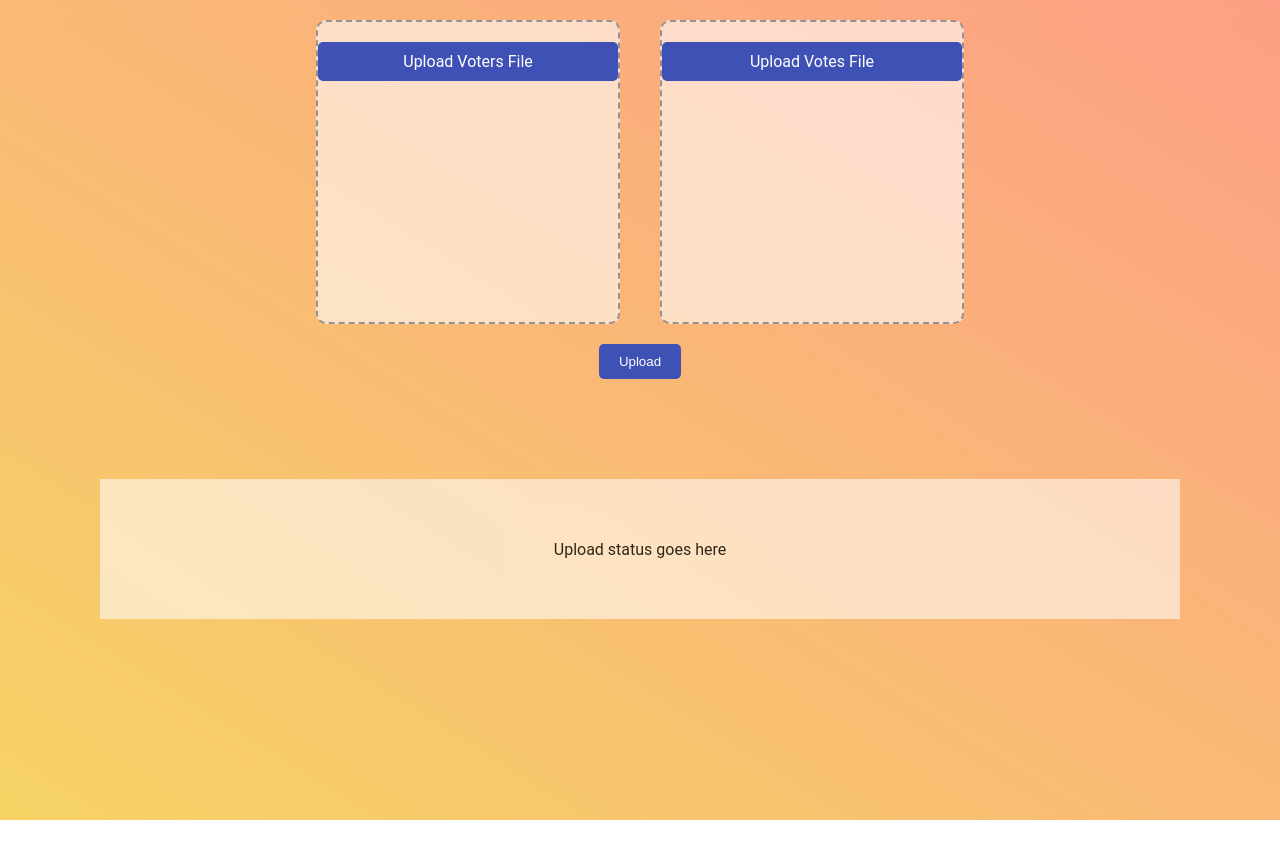
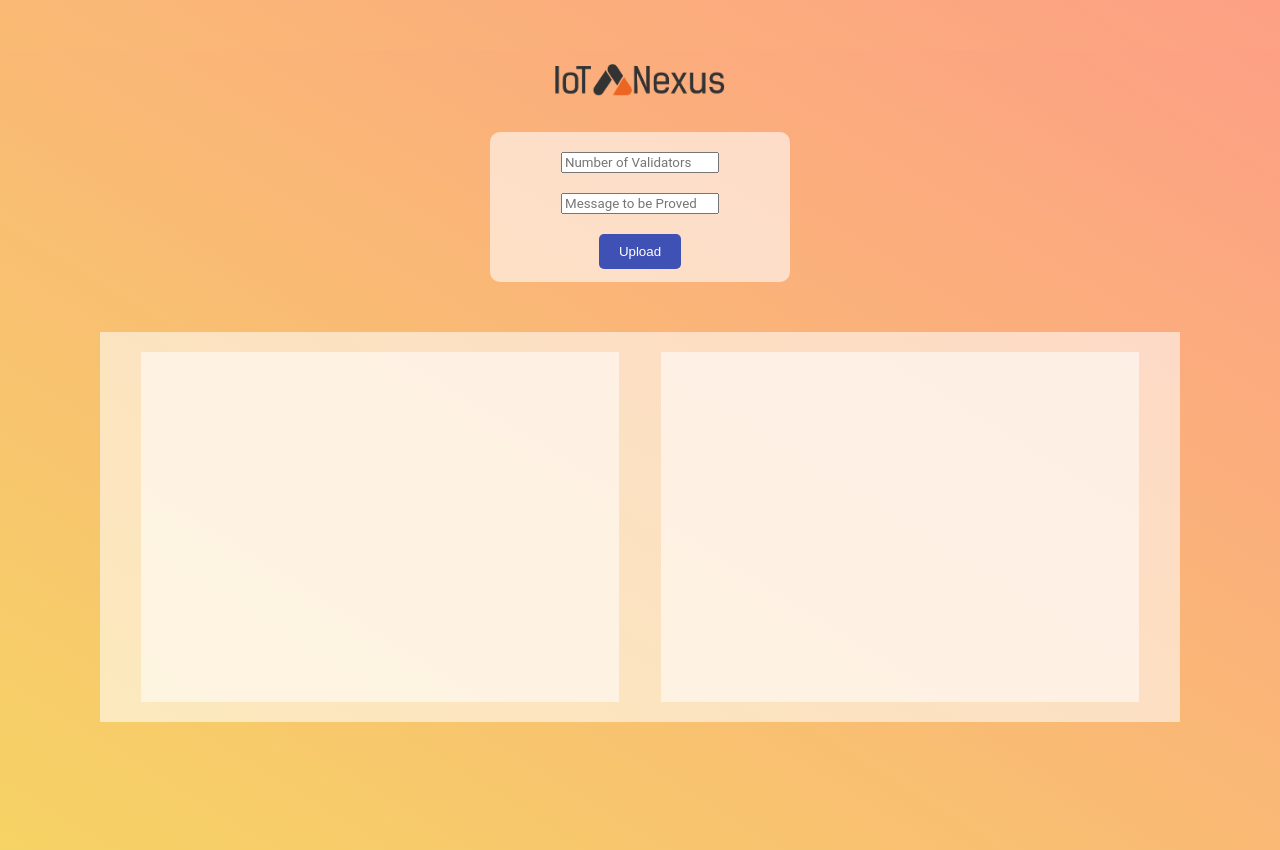
Before and after one commit to samhithatarra/Attestor-Frontend, a React (Create React App) app in the folder my-app/: page / in a window 1280 px wide. Before the commit the page ends 820 px from the top, so only its background shows below. Built offline with nearby package versions, Linux system fonts and the light colour scheme; the HTML template or start-up script is replaced by a standard one.

Commit message:
added message to be proved input and displaying output cert json

```diff
--- a/my-app/src/App.css
+++ b/my-app/src/App.css
@@ -1,43 +1,46 @@
-body{
+body {
   background: linear-gradient(to top right, #f6d365, #fda085);
   background-repeat: no-repeat;
   background-attachment: fixed;
-  background-size: cover;  font-family: 'Roboto', sans-serif;
+  background-size: cover;
+  font-family: 'Roboto', sans-serif;
   margin: 0;
   padding: 0;
   width: 100%;
   height: 100vh;
 
+    text-align: center;
+    margin-top: 50px;
+
+}
+
+.logo-container {
+  display: flex;
+  justify-content: center;
+  margin-bottom: 20px;
+}
+
+.logo-container img {
+  max-width: 200px;
+  height: auto;
 }
 
 .square {
   width: 300px;
-  height: 300px;
+  height: 150px;
   background-color: rgba(255, 255, 255, 0.586);
   border-radius: 10px;
   display: inline-block;
   vertical-align: middle;
-  border-style: dashed;
-  border-width: 2px;
-  border-color: #979292;
+}
 
+.square input {
+  margin-top: 20px;
+  width: 50%;
+  font-family: 'Roboto', sans-serif;
 }
 
 
-
-
-.square-1 {
-  margin-right: 20px;
-}
-
-.square-2 {
-  margin-left: 20px;
-}
-
-.container {
-  text-align: center;
-  margin-top: 20px;
-}
 
 .file-upload {
   margin: 20px auto;
@@ -77,14 +80,29 @@ button {
 button:hover {
   background-color: #2c3e50;
 }
+
 .upload-status {
   background-color: rgba(255, 255, 255, 0.7);
   margin: 100px;
+  margin-top: 50px;
   padding: 20px;
   text-align: center;
   opacity: 0.8;
   display: flex;
   justify-content: center;
   align-items: center;
-  height: 100px;
+  height: 350px;
 }
+
+.scrollable {
+  width: 50%;
+  height: 350px;
+  overflow: auto;
+}
+
+textarea {
+  width: 90%;
+  height: 350px;
+  padding: 5px;
+  border: none;
+}
--- a/my-app/src/App.js
+++ b/my-app/src/App.js
@@ -1,86 +1,51 @@
-import React, { useState } from 'react';
+import React, { useState, useRef } from 'react';
 import './App.css';
 
 function App() {
-  const [file1, setFile1] = useState(null);
-  const [file2, setFile2] = useState(null);
-
-  const handleFile1Upload = (event) => {
-    setFile1(event.target.files[0]);
-  };
-
-  const handleFile2Upload = (event) => {
-    setFile2(event.target.files[0]);
-  };
+  const jsonTextarea1Ref = useRef(null);
+  const jsonTextarea2Ref = useRef(null);
 
   const handleUpload = () => {
-    const formData = new FormData();
-    formData.append('file1', file1);
-    formData.append('file2', file2);
+    const inputCount = document.getElementById('inputCount').value;
+    const inputMessage = document.getElementById('inputMessage').value;
 
     fetch('http://localhost:5000/upload', {
       method: 'POST',
-      body: formData,
+      body: JSON.stringify({ inputCount: inputCount, inputMessage: inputMessage}),
+      headers: {
+        'Content-Type': 'application/json'
+      }
     })
       .then((response) => response.json())
-      .then((data) => console.log(data))
+      .then((data) => {
+        jsonTextarea1Ref.current.value = JSON.stringify(data.data1, null, 2);
+        jsonTextarea2Ref.current.value = JSON.stringify(data, null, 2);
+      })
       .catch((error) => console.error(error));
   };
-  const handleDragOver = (event) => {
-    event.preventDefault();
-    event.stopPropagation();
-  };
-
-  const handleDrop = (event, fileHandler) => {
-    event.preventDefault();
-    event.stopPropagation();
-
-    const file = event.dataTransfer.files[0];
-
-    fileHandler(file);
-  };
-
-
-
 
   return (
+    <body>
+      <div class="logo-container">
+        <img src="logo.png" alt="Logo" />
+      </div>
 
-    <body>
-  <div className="container">
-    <div className="square square-1" onDragOver={handleDragOver}
-          onDrop={(event) => handleDrop(event, setFile1)}>
-      <div className="file-upload">
-        <label htmlFor="file1" className="file-upload-label">
-          {file1 ? file1.name : "Upload Voters File"}
-        </label>
-        <input type="file" id="file1" accept="text/csv" onChange={handleFile1Upload} />
+      <div className="square">
+        <input id='inputCount' placeholder='Number of Validators' type="text" />
+        <input id='inputMessage' placeholder='Message to be Proved' type="text" />
+
+        <button onClick={handleUpload}>Upload</button>
       </div>
-    </div>
-    <div className="square square-2" onDragOver={handleDragOver}
-          onDrop={(event) => handleDrop(event, setFile2)}>
-      <div className="file-upload">
-        <label htmlFor="file2" className="file-upload-label">
-          {file2 ? file2.name : "Upload Votes File"}
-        </label>
-        <input type="file" id="file2" accept="text/csv" onChange={handleFile2Upload} />
+      <div className="upload-status">
+        <div className="scrollable">
+          <textarea id="json-textarea-1" ref={jsonTextarea1Ref} wrap="soft" rows="10"></textarea>
+        </div>
+        <div className="spacer"></div>
+        <div className="scrollable">
+          <textarea id="json-textarea-2" ref={jsonTextarea2Ref} wrap="soft" rows="10"></textarea>
+        </div>
       </div>
-    </div>
-    <br />
-    <button onClick={handleUpload}>Upload</button>
-  </div>
-  <div class="upload-status">
-      <p>Upload status goes here</p>
-    </div>
-
-
-
-</body>
-
-
-
-
-
-
+    </body>
   );
 }
 
```
Also changed, not shown: my-app/public/logo.png (added), my-app/src/Screen Shot 2023-04-07 at 2.44.34 PM.png (deleted).
